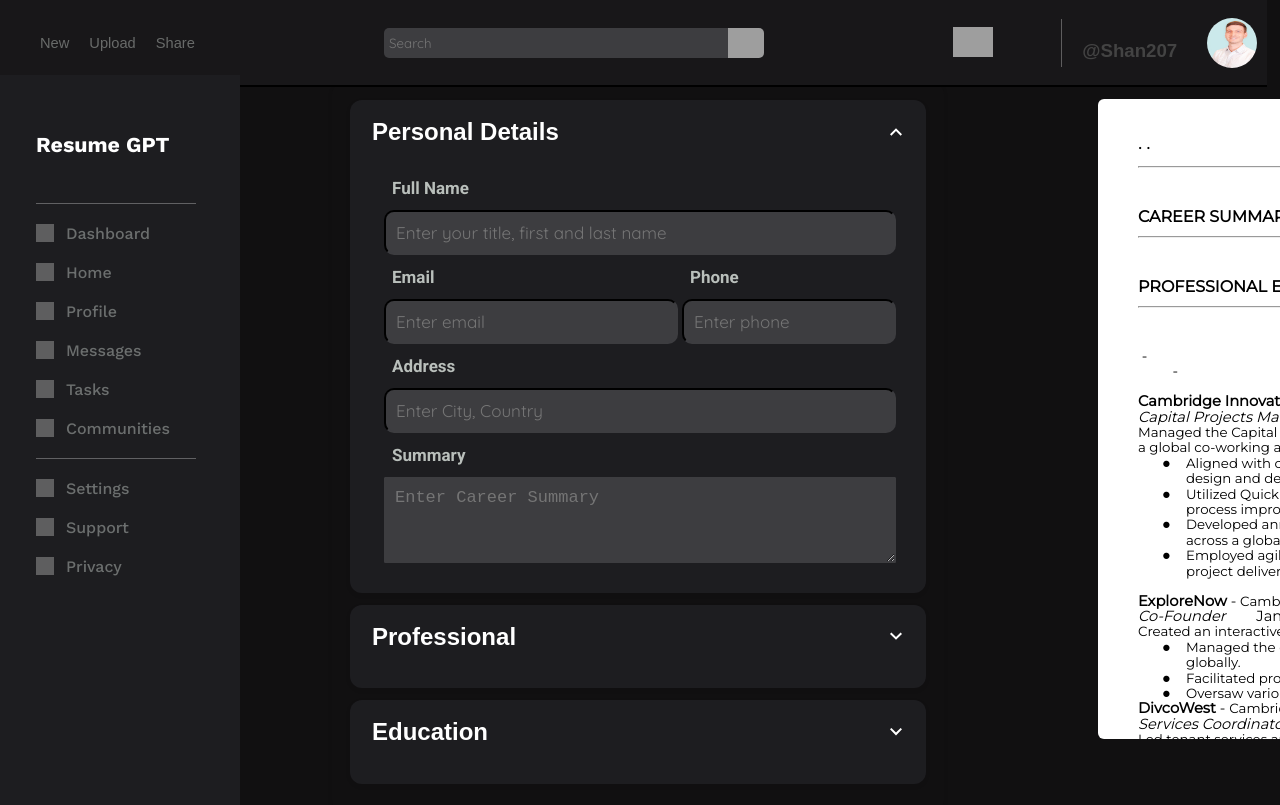
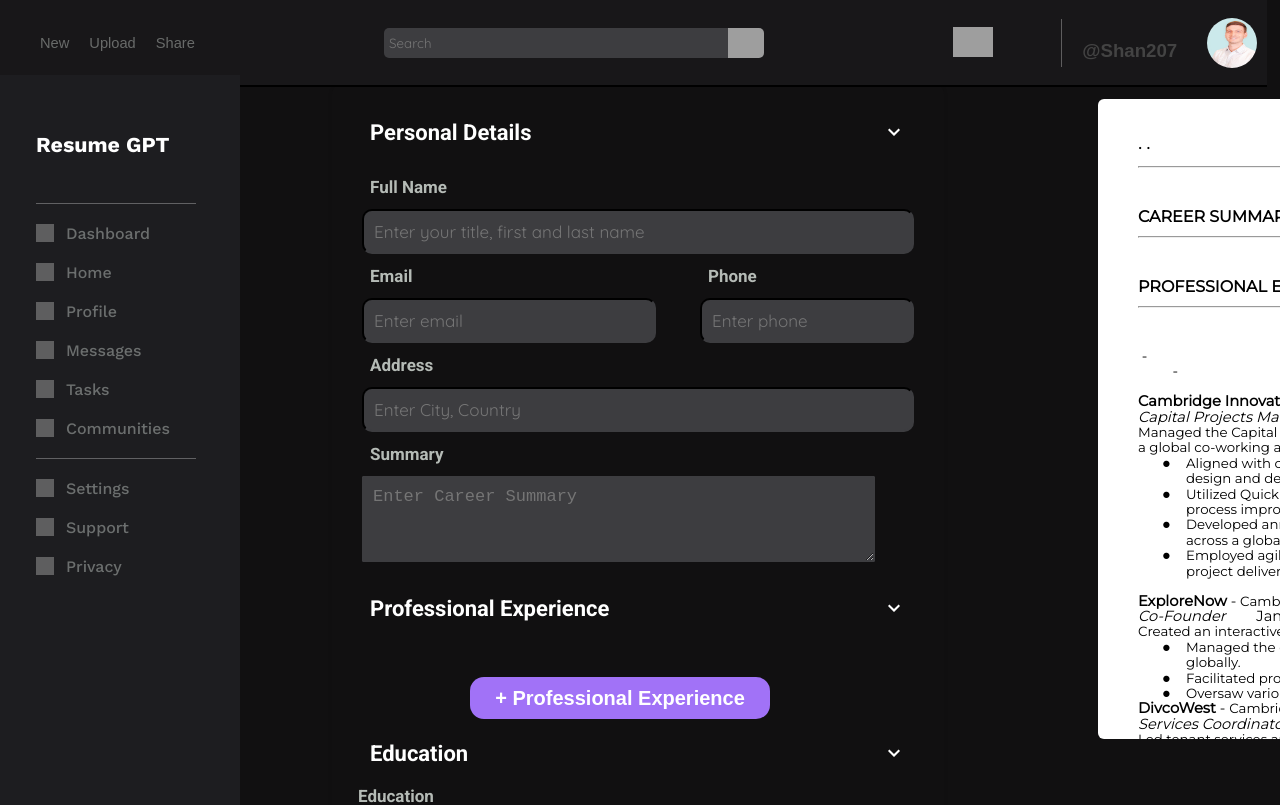
Before and after one commit to schaulet207/resumeBuilder, a React (Vite) app in the folder resumeBuilder/: page / in a window 1280 px wide. Shown: the top 805 px of the page. Built offline with nearby package versions, Linux system fonts and the light colour scheme; grey boxes are pictures that could not be loaded; a web font is replaced by a local one.

Commit message:
Replace accordion sections with divs, fixes bug with deleting profHist sections

```diff
--- a/resumeBuilder/src/App.css
+++ b/resumeBuilder/src/App.css
@@ -189,12 +189,9 @@ html {
   font-size: 24px;
 }
 
-.expand-icon {
+.open {
+  transform: rotate(180deg); /* Rotate the icon 180 degrees when the section is open */
   transition: transform 0.3s ease; /* Apply a 0.3s transition to the transform property */
-}
-
-.open .expand-icon {
-  transform: rotate(180deg); /* Rotate the icon 180 degrees when the section is open */
 }
 
 .checkbox {
@@ -469,6 +466,23 @@ padding-inline-start: 40px;
   color: white;
 }
 
+.titleSection {
+  display: flex;
+  flex-direction: row;
+  justify-content: space-between;
+  padding: 20px;
+}
+
+.titleSection:hover {
+  cursor: pointer;
+}
+
+.collapsed {
+  display: none;
+  gap: 12px;
+  width: 100%;
+}
+
 .titleGrey {
   color: #757575;
 }
--- a/resumeBuilder/src/App.jsx
+++ b/resumeBuilder/src/App.jsx
@@ -133,6 +133,31 @@ const handleEmployerDescriptionChange = (newDescription) => {
 
   let profKey = 0; // Key for professional experience
   let profHistoryInfo;
+
+    function collapseEducation() {
+      const educationCollapsible = document.querySelector("#edu");
+      const educationIcon = document.querySelector("#educationIcon");
+      if (educationCollapsible) {
+        educationCollapsible.classList.toggle("collapsed");
+        educationIcon.classList.toggle("open");
+      }
+    }
+
+    function collapseProfessional() {
+      const profCollapsible = document.querySelector("#allProf");
+      if (profCollapsible) {
+        profCollapsible.classList.toggle("collapsed");
+        console.log("ayo!!!");
+      }
+    }
+
+    function collapsePersonal() {
+      const persCollapsible = document.querySelector("#pers");
+      if (persCollapsible) {
+        persCollapsible.classList.toggle("collapsed");
+        personalIcon.classList.toggle("open");
+      }
+    }
 
   // Create empty arrays
   const [positions, setPositions] = useState([]); // An array to store positions
@@ -371,11 +396,13 @@ const [isProfessionalPresentChecked, setIsProfessionalPresentChecked] = useState
   return (
     <div className="App">
       <div className="left-half">
-        <Accordion>
-          <AccordionSection
-            title={<span className="titleWhite">Personal Details</span>}
-          >
-            <div className="personal">
+        <div className="accordion">
+        <div className="collapsible">
+          <div className="titleSection" onClick={collapsePersonal}>
+            <div className="titleWhite">Personal Details</div>
+            <img src="./expand.svg" alt="Expand" className="expand-icon" id="personalIcon" />
+            </div>
+            <div className="personal" id="pers">
               <label className="input-text">Full Name</label>
               <FullNameInput
                 fullName={fullName}
@@ -405,12 +432,17 @@ const [isProfessionalPresentChecked, setIsProfessionalPresentChecked] = useState
                 onCareerSummaryChange={handleCareerSummaryChange}
               />
             </div>
-          </AccordionSection>
-          <AccordionSection
-            title={<span className="titleWhite">Professional</span>}
-          >
+          </div>
+
+
+          <div className="collapsible">
+          <div className="titleSection" onClick={collapseProfessional}>
+            <div className="titleWhite">Professional Experience</div>
+            <img src="./expand.svg" alt="Expand" className="expand-icon" />
+            </div>
+            <div id="allProf">
             <div className="profInputs">
-            <div className="professional">
+            <div className="professional" id="prof">
               <label className="input-text">Job Title</label>
               <PositionInput
                 className="professional"
@@ -511,11 +543,16 @@ const [isProfessionalPresentChecked, setIsProfessionalPresentChecked] = useState
             <div id="addButtonProf">
               <button className="addButton" id="addProf" onClick={showProfInputs}>+ Professional Experience</button>
             </div>
-          </AccordionSection>
-          <AccordionSection
-            title={<span className="titleWhite">Education</span>}
-          >
-            <div className="education">
+            </div>
+          </div>
+
+
+          <div className="collapsible">
+          <div className="titleSection" onClick={collapseEducation}>
+            <div className="titleWhite">Education</div>
+            <img src="./expand.svg" alt="Expand" className="expand-icon"  id="educationIcon"/>
+            </div>
+            <div className ="education" id="edu">
               <label className="input-text">Education</label>
               <DegreeInput
                 degree={degree}
@@ -559,8 +596,8 @@ const [isProfessionalPresentChecked, setIsProfessionalPresentChecked] = useState
                 </div>
               </div>
             </div>
-          </AccordionSection>
-        </Accordion>
+          </div>
+        </div>
       </div>
       <div className="right-half">
         <figure>
```
